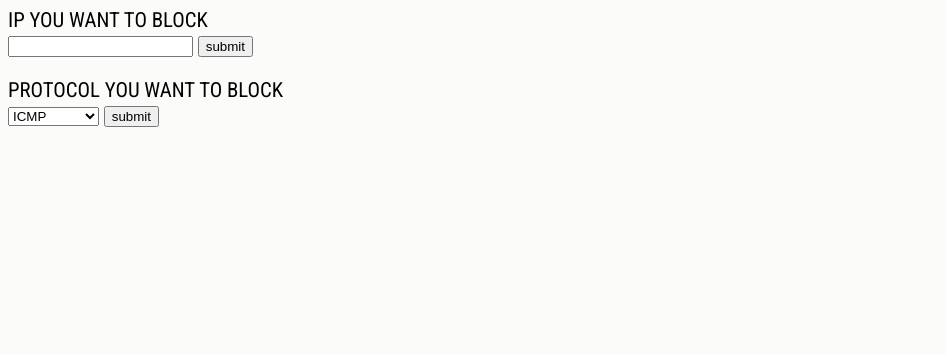
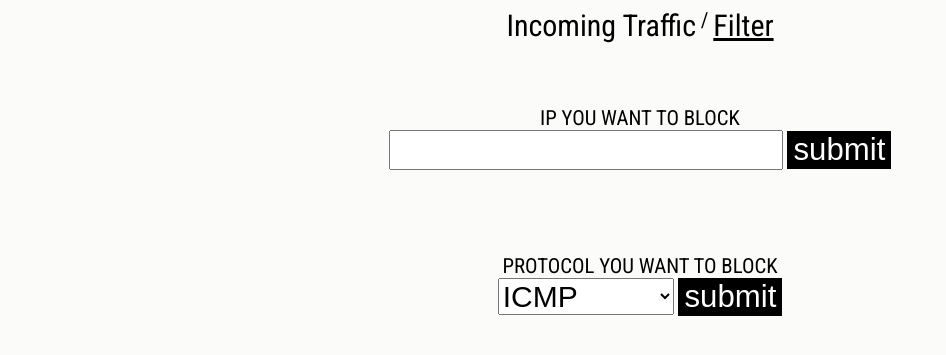
Before and after one commit to spewwerrier/sentinel, a Django app: page /filter in a window 1280 px wide. Shown: the top 355 px of the page, without its empty margins (0-946 px from the left). Run offline with Django 5.2, Linux system fonts and the light colour scheme; parts of the project's set-up code (start-up, migrations or seed data) failed here and were passed over.

Commit message:
make UI look good (black and yellowish white theme)

```diff
--- a/sentinel/server/templates/server/filter.html
+++ b/sentinel/server/templates/server/filter.html
@@ -8,14 +8,39 @@
 					font-family: "Roboto Condensed";
 					background-color: #fbfcf9;
 				}
+				button{
+					background-color: black;
+					color: white;
+					border: 0px;
+					font-size: 1.5em;
+				}
+
+				a{
+					font-size: 30px;
+					color: black;
+					text-decoration: none;
+				}
+				input, select{
+					font-size: 30px;
+				}
 		</style>
 	</head>
 	<body>
+	<div style="display: flex; justify-content: center">
+	<a href="/">Incoming Traffic</a>
+	  &nbsp;/&nbsp;
+	<a href="/filter" style="text-decoration: underline">Filter</a>
+	</div>
+
+
+	<div style="margin-top: 5%;display: flex; justify-content: center; flex-direction: column; align-items: center">
 		IP YOU WANT TO BLOCK
 		<form method="POST" action="/filteration" accept-charset="utf-8">
 			<input type="text" name="ipstring" required></input>
 			<button type="submit">submit</button>
 		</form>
+	</div>
+	<div style="margin-top: 5%;display: flex; justify-content: center; flex-direction: column; align-items: center">
 		PROTOCOL YOU WANT TO BLOCK
 		<form method="POST" action="/filteration" accept-charset="utf-8">
 			<select name="ipstring" required>
@@ -31,5 +56,6 @@
 			</select>
 			<button type="submit">submit</button>
 		</form>
+	</div>
 	</body>
 </html>
```
Also changed, not shown: sentinel/server/templates/server/index.html (+10 -1 lines).
